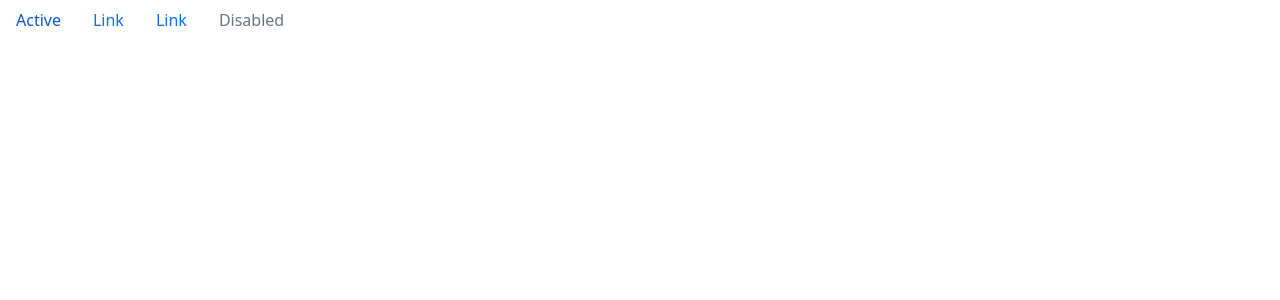
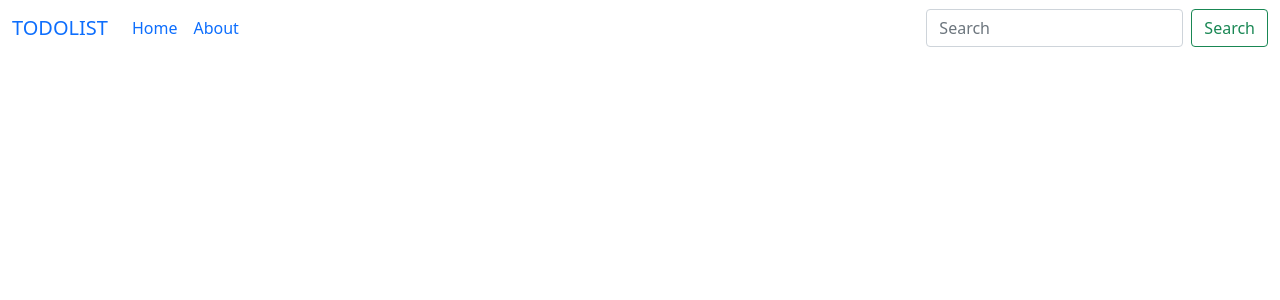
Before and after one commit to khizar-riaz/React-javascript, a React (Create React App) app: page / in a window 1280 px wide. Shown: the top 300 px of the page. Built offline with nearby package versions, Linux system fonts and the light colour scheme.

Commit message:
Header Component

```diff
--- a/public/index.html
+++ b/public/index.html
@@ -24,7 +24,7 @@
       work correctly both with client-side routing and a non-root public URL.
       Learn how to configure a non-root public URL by running `npm run build`.
     -->
-    <title>React App</title>
+    <title>TO do list | mkr</title>
     <!--bootstrap css (cwh 1)-->
     <link href="https://cdn.jsdelivr.net/npm/bootstrap@5.0.2/dist/css/bootstrap.min.css" rel="stylesheet" integrity="sha384-EVSTQN3/azprG1Anm3QDgpJLIm9Nao0Yz1ztcQTwFspd3yD65VohhpuuCOmLASjC" crossorigin="anonymous">
   </head>
--- a/src/App.js
+++ b/src/App.js
@@ -1,23 +1,10 @@
 import logo from './logo.svg';
 import './App.css';
-
+import Header from './MyComponents/Header'
 function App() {
   return (
     <>
-  <ul class="nav">
-  <li class="nav-item">
-    <a class="nav-link active" aria-current="page" href="#">Active</a>
-  </li>
-  <li class="nav-item">
-    <a class="nav-link" href="#">Link</a>
-  </li>
-  <li class="nav-item">
-    <a class="nav-link" href="#">Link</a>
-  </li>
-  <li class="nav-item">
-    <a class="nav-link disabled">Disabled</a>
-  </li>
-</ul>
+      <Header/>
     </>
   );
 }
--- /dev/null
+++ b/src/MyComponents/Header.js
@@ -0,0 +1,29 @@
+import React from 'react'
+
+export default function Header() {
+  return (
+    <nav class="navbar navbar-expand-lg bg-body-tertiary">
+    <div class="container-fluid">
+      <a class="navbar-brand" href="#">TODOLIST</a>
+      <button class="navbar-toggler" type="button" data-bs-toggle="collapse" data-bs-target="#navbarSupportedContent" aria-controls="navbarSupportedContent" aria-expanded="false" aria-label="Toggle navigation">
+        <span class="navbar-toggler-icon"></span>
+      </button>
+      <div class="collapse navbar-collapse" id="navbarSupportedContent">
+        <ul class="navbar-nav me-auto mb-2 mb-lg-0">
+          <li class="nav-item">
+            <a class="nav-link active" aria-current="page" href="#">Home</a>
+          </li>
+          <li class="nav-item">
+            <a class="nav-link" href="#">About</a>
+          </li>
+
+        </ul>
+        <form class="d-flex" role="search">
+          <input class="form-control me-2" type="search" placeholder="Search" aria-label="Search"/>
+          <button class="btn btn-outline-success" type="submit">Search</button>
+        </form>
+      </div>
+    </div>
+    </nav>
+  )
+}
```
Also changed, not shown: src/MyComponents/Footer.js (added), src/MyComponents/Todo.js (added), src/MyComponents/Todos.js (added).
